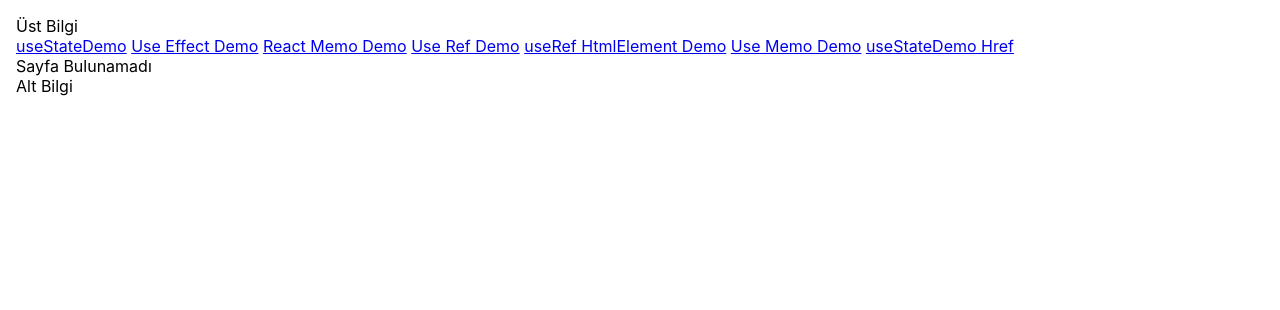
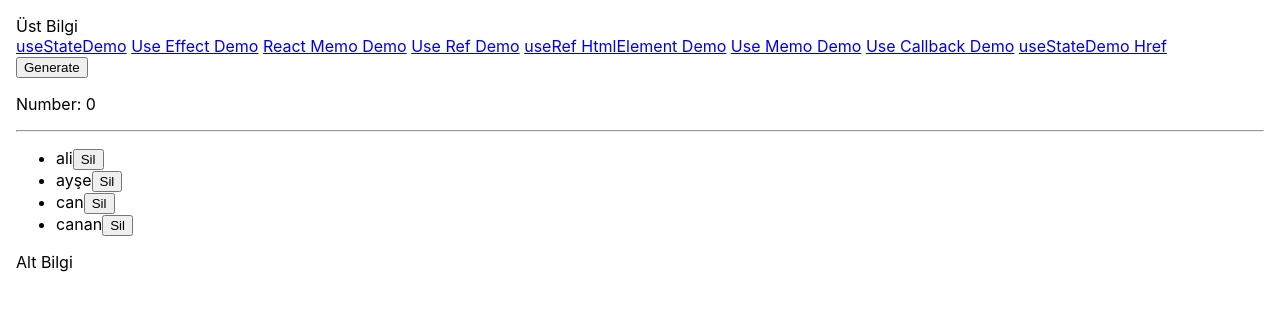
Before and after one commit to neominalsolutions/react-optimization01, a React (Create React App) app: page /useCallbackDemo in a window 1280 px wide. Shown: the top 310 px of the page. Built offline with nearby package versions, Linux system fonts and the light colour scheme.

Commit message:
UseCallback kullanımı

```diff
--- a/src/App.tsx
+++ b/src/App.tsx
@@ -13,6 +13,7 @@ import ReactMemoSamplePage from './pages/reactMemos/ReactMemoSamplePage';
 import UseRefSampleDemo from './pages/useRefs/UseRefSampleDemo';
 import UseRefSampleHtmlElementRefDemo from './pages/useRefs/UseRefSampleHtmlElementRefDemo';
 import UseMemoSample from './pages/useMemos/UseMemoSample';
+import UseCallbackSampleDemo from './pages/useCallbacks/UseCallbackSampleDemo';
 function App() {
 	// appcomponent dosyasını routing amaçlı kullanıyoruz.
 	return useRoutes([
@@ -46,6 +47,10 @@ function App() {
 					Component: UseMemoSample,
 				},
 				{
+					path: '/useCallbackDemo',
+					Component: UseCallbackSampleDemo,
+				},
+				{
 					path: '*',
 					element: <>Sayfa Bulunamadı</>,
 				},
--- a/src/layouts/SiteLayout.tsx
+++ b/src/layouts/SiteLayout.tsx
@@ -13,7 +13,8 @@ function SiteLayout() {
 					<Link to="/useRefDemo">Use Ref Demo</Link>{' '}
 					<Link to="/useRefHtmlElement">useRef HtmlElement Demo</Link>{' '}
 					<Link to="/UseMemoDemo">Use Memo Demo</Link>{' '}
-					<a href="/useStateDemo"> useStateDemo Href</a>
+					<Link to="/useCallbackDemo">Use Callback Demo</Link>{' '}
+					<a href="/useStateDemo">useStateDemo Href</a>
 				</nav>
 				<main>
 					<Outlet />
--- /dev/null
+++ b/src/pages/useCallbacks/NameList.tsx
@@ -0,0 +1,29 @@
+import React, { memo } from 'react';
+
+type NameListProps = {
+	names: string[];
+	onDelete: (index: number) => void;
+};
+
+// Child componentde bir action tetiklenince bu action ile ilgili parent componentde bir event fırlatacağız.
+// Child componentde event props tanımlayıp bunu parent componentden dinleme işlemi yapıcaz.
+
+function NameList(props: NameListProps) {
+	console.log('...rendering');
+	return (
+		<div>
+			<ul>
+				{props.names.map((name: string, index: number) => {
+					return (
+						<li key={index}>
+							{name}
+							<button onClick={() => props.onDelete(index)}>Sil</button>
+						</li>
+					);
+				})}
+			</ul>
+		</div>
+	);
+}
+
+export default memo(NameList);
--- /dev/null
+++ b/src/pages/useCallbacks/UseCallbackSampleDemo.tsx
@@ -0,0 +1,35 @@
+import React, { useCallback, useState } from 'react';
+import NameList from './NameList';
+
+// Callback kullanıyorsak parent child component ilişkisi olması lazım.
+
+function UseCallbackSampleDemo() {
+	const [names, setNames] = useState<string[]>(['ali', 'ayşe', 'can', 'canan']);
+
+	// child component ile ilişkisi olmayan bir state tanımı, bu child componentlerin renderını etkilememeli.
+	const [number, setNumber] = useState<number>(0);
+
+	// onItemDelete js Func bir referans type oludğunda her render da ayrı bir referans üretilir her bir ayrı referansda bu referansın bağlı olduğu componentler tekrar initialize edilmek zorunda kalır.
+	// bunun önüne geçmek için useCallback Hook kullanırız.
+	const onItemDelete = useCallback((index: number) => {
+		console.log('silinecek-index', index);
+
+		names.splice(index, 1);
+		setNames([...names]);
+	}, []);
+
+	const onGenerateNumber = () => {
+		setNumber(Math.random() * 100);
+	};
+	return (
+		<div>
+			<button onClick={onGenerateNumber}>Generate</button>
+			<p>Number: {number}</p>
+			<hr></hr>
+			{/* kendi componentimize bir listener yazdık */}
+			<NameList names={names} onDelete={onItemDelete} />
+		</div>
+	);
+}
+
+export default UseCallbackSampleDemo;
```
Also changed, not shown: public/docs/ActionPropsORRedux.png (added).
